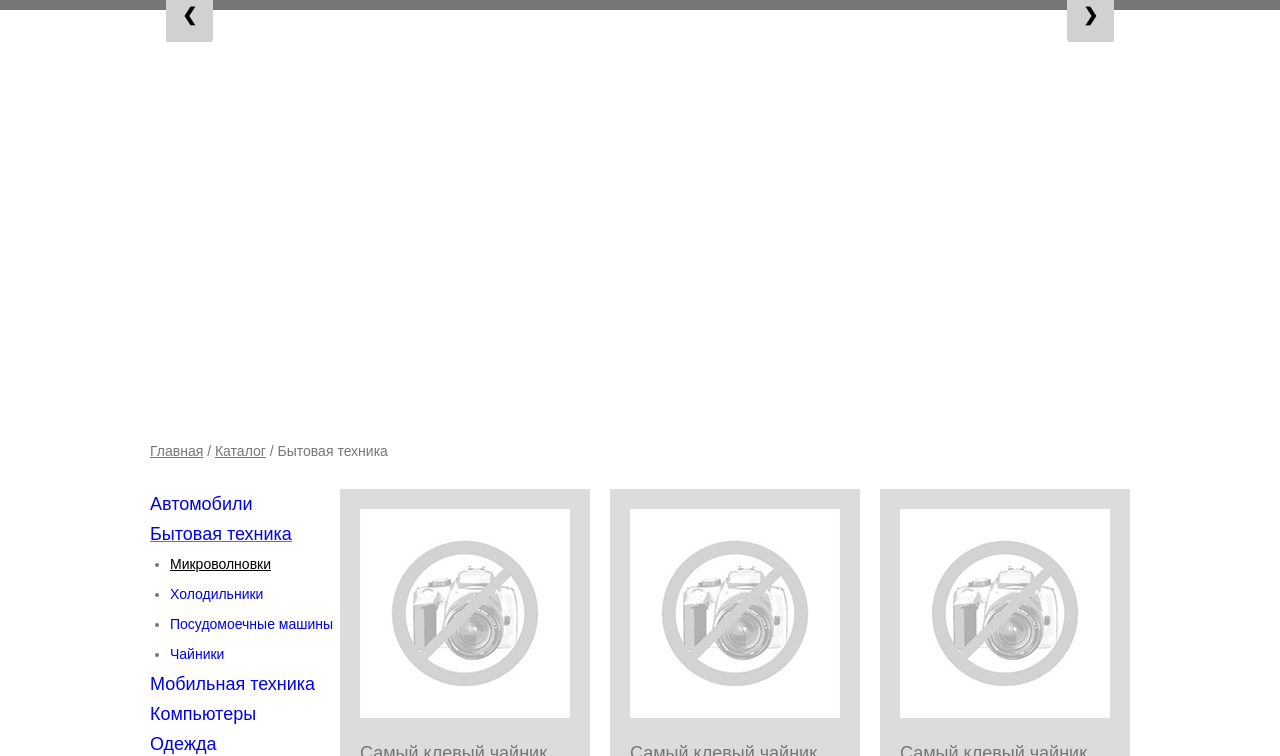
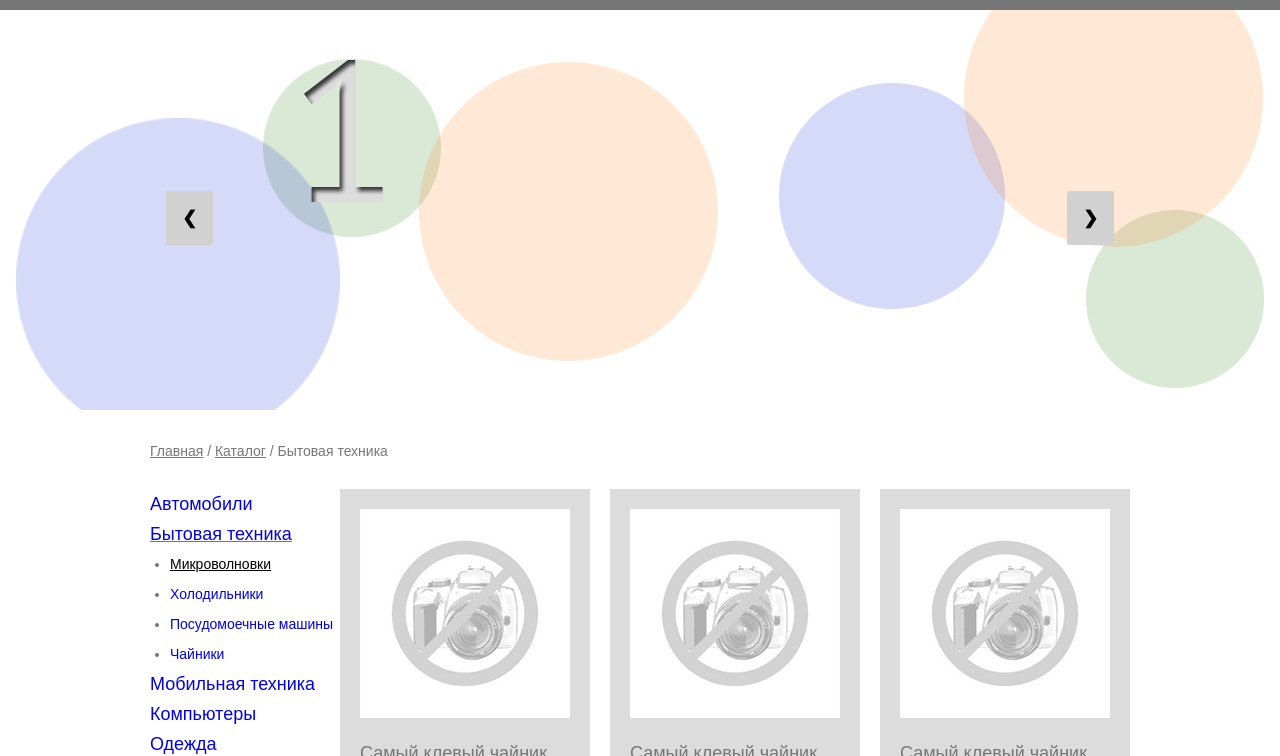
Before and after one commit to pelyuh/pixelplus, a plain HTML site: page index.html in a window 1280 px wide. Shown: the part 344-1100 px from the top of the page. Drawn offline with nearby package versions, Linux system fonts and the light colour scheme; the site is published under a folder, as on GitHub Pages, so addresses that start at the root find nothing.

Commit message:
fix index.html

```diff
--- a/index.html
+++ b/index.html
@@ -222,7 +222,7 @@
             integrity="sha256-CSXorXvZcTkaix6Yvo6HppcZGetbYMGWSFlBw8HfCJo="
             crossorigin="anonymous">
     </script>
-    <script src="/js/carusel-js.js"></script>
+    <script src="js/carusel-js.js"></script>
 
 
 </body>
```
